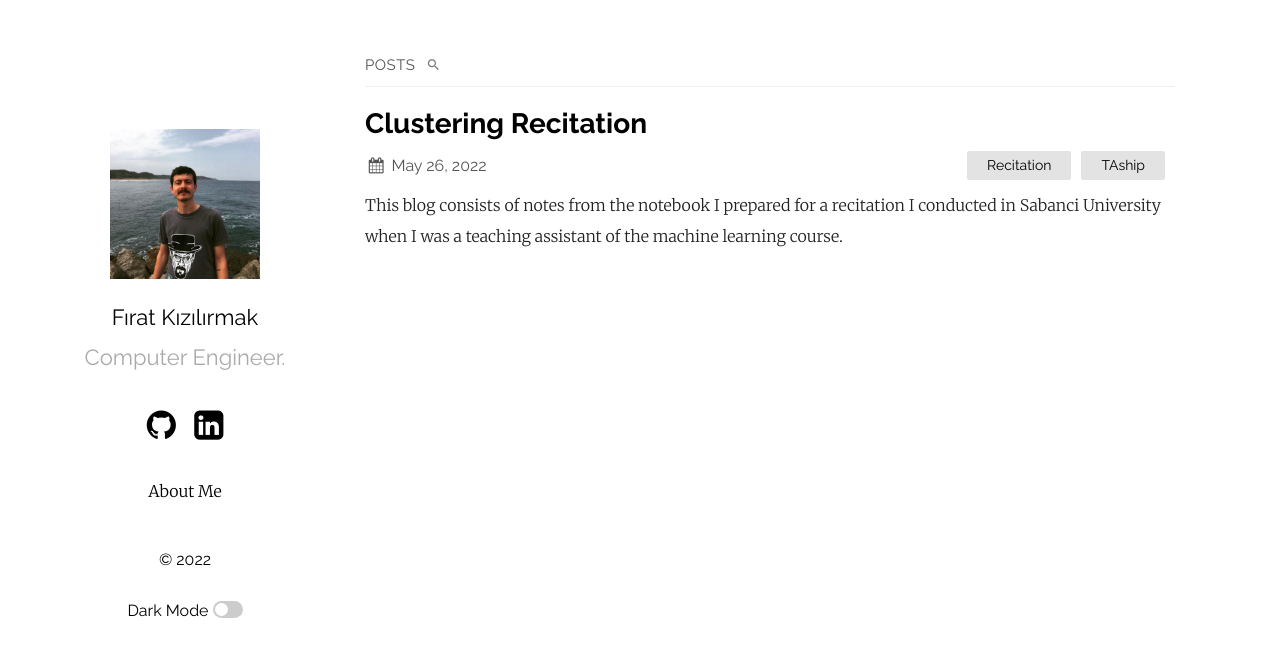
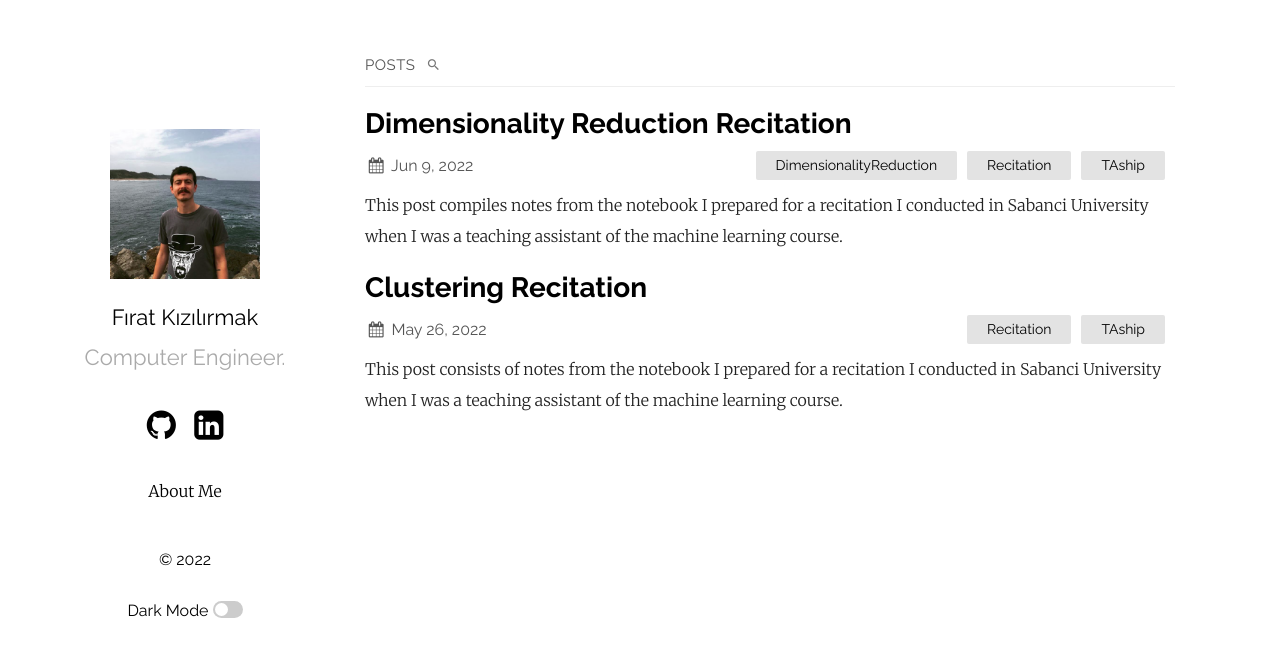
Before and after one commit to firatkizilirmakk/firatkizilirmakk.github.io, a Jekyll site: the page built from docs/index.md, in a window 1280 px wide. Shown: the top 657 px of the page. Built offline with Jekyll 4.4.1, drawn with Linux system fonts in a browser that asks for light colours; part of the change alters nothing that is shown.

Commit message:
Add new blog post

```diff
--- a/docs/_posts/2022-05-26-clustering-recitation.markdown
+++ b/docs/_posts/2022-05-26-clustering-recitation.markdown
@@ -5,7 +5,7 @@ date:   2022-05-26
 categories: Recitation TAship
 ---
 
-This blog consists of notes from the notebook I prepared for a recitation I conducted in Sabanci University when I was a teaching assistant of the machine learning course.
+This post consists of notes from the notebook I prepared for a recitation I conducted in Sabanci University when I was a teaching assistant of the machine learning course.
 
 ---
 
--- /dev/null
+++ b/docs/_posts/2022-06-09-dim-reduction-recit.markdown
@@ -0,0 +1,196 @@
+---
+layout: post
+title:  "Dimensionality Reduction Recitation"
+date:   2022-06-09
+categories: DimensionalityReduction Recitation TAship
+---
+
+This post compiles notes from the notebook I prepared for a recitation I conducted in Sabanci University when I was a teaching assistant of the machine learning course.
+
+---
+
+## What is Dimensionality Reduction?
+
+**Wikipedia**: Dimensionality reduction is the transformation of data from a **high-dimensional** space into a **low-dimensional** space so that the low-dimensional representation **retains some meaningful properties of the original data**.
+
+Useful technique to:
+
+1. Eliminiate unrelated, unsupportive features and select more suitable features
+2. Extract new features from the existing ones
+3. Help reduce a noise
+4. Ease data visualization for better EDA
+5. Prevent from curse of dimensionality
+    - **Wikipedia**: When the dimensionality increases, the volume of the space increases so fast that the available data become sparse. In order to obtain a reliable result, the amount of data needed often grows exponentially with the dimensionality.
+
+**Information loss?**
+
+- The techniques try to retain as much of the information as possible while reducing the dimension/selecting related features.
+
+<p align="center">
+	<img src="images/dim-reduct.png" width="350">
+	<figcaption>From 3D -> 2D -> 1D</figcaption>
+    <figcaption>from https://medium.com/@jwu2/improving-collaborative-filtering-with-dimensionality-reduction-a99d08585dab </figcaption>
+</p>
+
+### Two types of transformation:
+
+1- **Linear**: linear projection of data onto a lower dimensional space
+
+    1- Principal Component Analysis (PCA)
+    2- Linear Discriminany Analysis (LDA)
+    3- Factor Analysis
+
+2- **Non Linear**: non linear projection of data onto a lower dimensional space
+
+    1- Kernel based PCA
+    2- t-distributed Stochastic Neighbor Embedding (t-SNE)
+    3. Auto-Encoder
+
+
+-----
+
+### Principal Component Analysis
+
+**Wikipedia**: The process of computing the principal components and using them to perform a change of basis on the data, sometimes using only the first few principal components and ignoring the rest.
+
+Can be summarized in four steps:
+
+    1. Standardize the data to the same scale
+        - Center and scale the data
+        - To prevent from bigger scales dominating lower ones (0-100 vs 0-1)
+        - e.g. Height (cm) vs Weight (kg)
+    2. Compute the covariance matrix
+        - To identify relationship between the original data and the mean of the data
+        - i.e How the data varies from the mean
+
+<p align="center">
+	<img src="images/covariance-matrix.webp" width="600">
+	<figcaption>Example Covariance Matrices</figcaption>
+    <figcaption>from https://learnopencv.com/principal-component-analysis/ </figcaption>
+</p>
+
+    3. Compute the eigenvectors and eigenvalues to find principal components
+        - Principal component shows the direction of data having maximum variance
+        - Variance: the average of the squared distances from the projected points (red dots) to the origin (from the same link of the gif)
+
+   - **Eigenvectors** of the Covariance matrix are actually the **directions of the axes** where there is **the most variance**(most information) and that we call **Principal Components**.
+   - **Eigenvalues** are simply the coefficients attached to eigenvectors, which give the amount of variance carried in each **Principal Component**. (from the same link of the [gif](https://builtin.com/data-science/step-step-explanation-principal-component-analysis))
+
+<p align="center">
+	<img src="images/pca-computing-variance.gif" width="600">
+	<figcaption>Finding PC with Highest Variance</figcaption>
+    <figcaption>from https://builtin.com/data-science/step-step-explanation-principal-component-analysis/ </figcaption>
+</p>
+
+
+
+    - Why do we consider variance?
+        - Almost, all people have similar hair color.
+        - Yet, height varies much more, which makes it more important.
+
+<p align="center">
+	<img src="images/variance.png" width="300">
+	<figcaption>Importance of Variance</figcaption>
+    <figcaption>from https://medium.com/@ashwin8april/dimensionality-reduction-and-visualization-using-pca-principal-component-analysis-8489b46c2ae0 </figcaption>
+</p>
+
+    4. Select k number of principal components as the project data
+        - Sort the principal components wrt. eigenvalues
+        - Select k number of components according to your needs
+    5. Organize the selected principal components as new axis
+
+
+> Geometrically, we rotate our axes after doing standardization. Since there are d dimensions so we’ll get d eigen vectors and d eigen values. For each eigen vector we project points on the vector and measure the variance or spread i.e. eigen value and in the end the vector with highest eigen values our principal component. Now that we have new dimensions or features the values of these features are the projection of points on these vectors. Now if we like we can decide to ignore the components of lesser significance. We do loose some information, but if the eigen values are small, we don’t loose much. If we leave out some components, the final dataset will have less dimensions than the original.<br>
+**from** https://medium.com/@ashwin8april/dimensionality-reduction-and-visualization-using-pca-principal-component-analysis-8489b46c2ae0
+
+* How to explain PCA to a layman? Answer: https://stats.stackexchange.com/questions/2691/making-sense-of-principal-component-analysis-eigenvectors-eigenvalues.
+
+### Kernel Based PCA
+
+While PCA can capture the data on linear manifold, it fails for non-linear cases.
+
+**Kernel PCA** first projects the data onto a **higher dimensional** space to make it **linearly separable** then follows similar steps to **PCA**.
+
+With Kernel PCA:
+
+    1- A kernel function is choosen (e.g. Gaussian)
+    2- Compute the kernel matrix, similar to covariance matrix in PCA
+    3- Center the kernel matrix
+
+    - From now on, similar to PCA:
+
+    4- Compute the eigenvectors and values
+    5- Select k number of principal components
+    6- Organize the selected components as new axis
+
+<p align="center">
+	<img src="images/kernel.png" width="600">
+	<figcaption>Kernel Methods</figcaption>
+    <figcaption>from https://medium.com/@zxr.nju/what-is-the-kernel-trick-why-is-it-important-98a98db0961d </figcaption>
+</p>
+
+
+*Take a look at this [link](https://stats.stackexchange.com/questions/94463/what-are-the-advantages-of-kernel-pca-over-standard-pca)* for a good explanation of advantageous of the Kernel PCA over PCA.
+
+### t - SNE
+
+**Wikipedia**: Well-suited for embedding high-dimensional data for visualization in a low-dimensional space.
+<br>
+
+Models each **high-dimensional object** by a two- or three-dimensional point in such a way that **similar objects** are modeled by nearby points and **dissimilar objects** are modeled by **distant points** with high probability.
+
+**Sklearn**: Converts similarities between data points to joint probabilities and tries to minimize the Kullback-Leibler divergence between the joint probabilities of the low-dimensional embedding and the high-dimensional data.
+
+1. Constructs a probability distribution over pairs of high-dimensional objects in such a way that similar objects are assigned a higher probability while dissimilar points are assigned a lower probability.
+2. Defines a similar probability distribution over the points in the low-dimensional map, and it **minimizes the Kullback–Leibler divergence** (KL divergence) between the two distributions with respect to the locations of the points in the map.
+
+
+<p align="center">
+	<img src="images/tsne.gif" width="350">
+	<figcaption>Example Visualization with t-SNE</figcaption>
+    <figcaption>from https://medium.com/@vegi/visualizing-higher-dimensional-data-using-t-sne-on-tensorboard-7dbf22682cf2 </figcaption>
+</p>
+
+
+Please take a look at this [link](https://lvdmaaten.github.io/tsne/) of Laurens van der Maaten for more examples, FAQ and different programming languages based implementations.
+
+### Auto - Encoder
+
+It is an unsupervised, artificial neural network consisting of **encoder** & **decoder** modules.
+
+* **Encoder** projects the input data to a lower dimension than the input data dimension i.e. compresses (encodes) the information.
+
+* **Decoder** reconstructs the compressed (encoded) representation to the original input data.
+
+* The parameters of the model is usually optimized with respect to **mean squared error**.
+
+* The **dimensionality reduced** version of the input data resides in the **encoded represenatation**.
+
+<p align="center">
+	<img src="images/auto-encoder.png" width="400">
+	<figcaption>Auto Encoder</figcaption>
+    <figcaption>from https://towardsdatascience.com/dimensionality-reduction-pca-versus-autoencoders-338fcaf3297d </figcaption>
+</p>
+
+
+- Comparison with **PCA**:
+
+|             **Auto Encoder**             |         **PCA**         |
+|:----------------------------------------:|:-----------------------:|
+|                Non linear.               |         Linear.         |
+| Trained wrt. gradient descent, too long. |       Pretty fast.      |
+|       Better for more complex data       | Better for simpler data |
+
+
+<p align="center">
+	<img src="images/auto-pca-comparison.png" width="600">
+	<figcaption>Comparison of Auto Encoder with PCA</figcaption>
+    <figcaption>from  [Wang et al. 2015]: https://www.sciencedirect.com/science/article/pii/S0925231215017671</figcaption>
+</p>
+
+
+**ps**:
+
+- Typically, linear algebra and manifold learning methods assume that all input features have the same scale or distribution. This suggests that it is good practice to either normalize or standardize data prior to using these methods if the input variables have differing scales or units.
+
+- Any dimensionality reduction performed on training data must also be performed on new data, such as a test dataset, validation dataset, and data when making a prediction with the final model.
```
Also changed, not shown: docs/dimensionalityreduction/recitation/taship/2022/06/09/images/auto-encoder.png (added), docs/dimensionalityreduction/recitation/taship/2022/06/09/images/auto-pca-comparison.png (added), docs/dimensionalityreduction/recitation/taship/2022/06/09/images/covariance-matrix.webp (added), docs/dimensionalityreduction/recitation/taship/2022/06/09/images/dim-reduct.png (added), docs/dimensionalityreduction/recitation/taship/2022/06/09/images/hopper.jpg (added), docs/dimensionalityreduction/recitation/taship/2022/06/09/images/kernel.png (added), docs/dimensionalityreduction/recitation/taship/2022/06/09/images/pca-computing-variance.gif (added), docs/dimensionalityreduction/recitation/taship/2022/06/09/images/variance.png (added), 1 other file.
